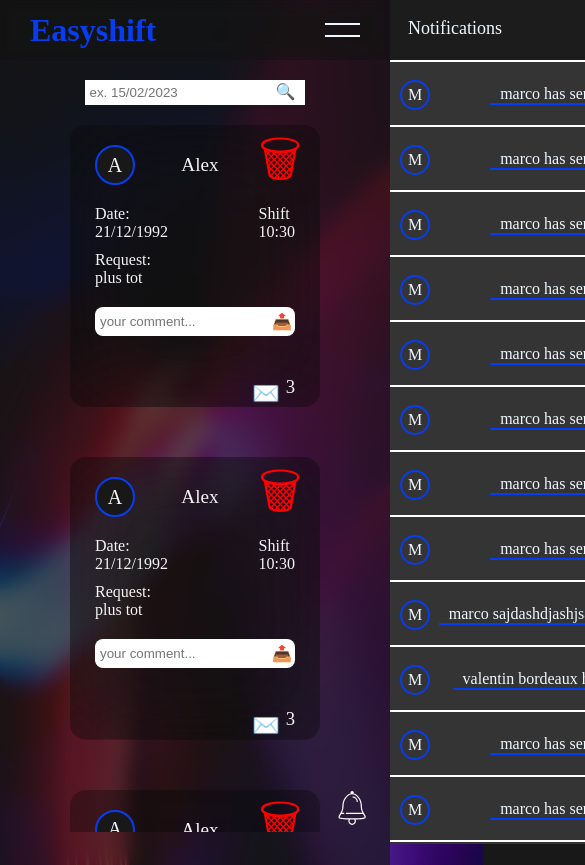
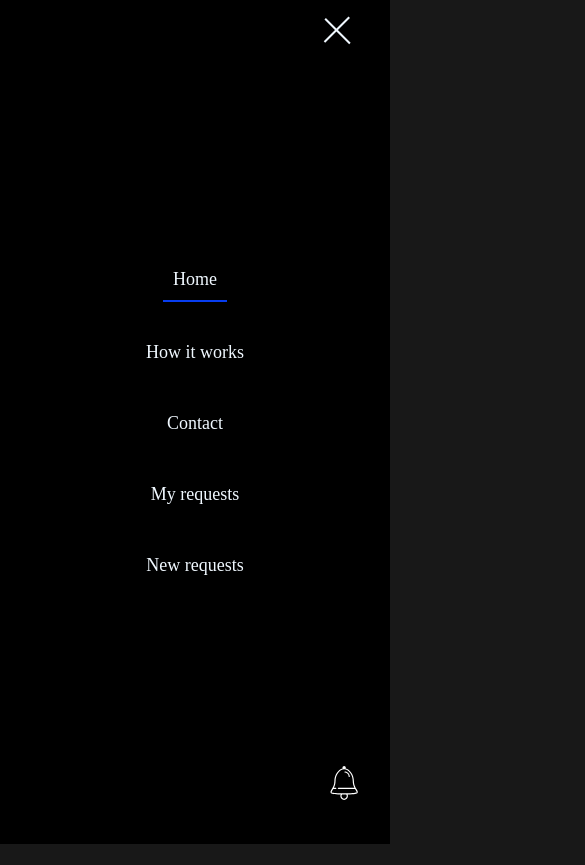
Before and after one commit to MarcoFormante/Easyshift, a plain HTML site: page home.html in a window 390 px wide. Both pictures are taken after a click on the element 342 px from the left and 30 px from the top of the page. Shown: the top 865 px of the page, 585 px wide, since content can reach past the window. After the commit the page ends 844 px from the top, so only its background shows below. Drawn offline with Linux system fonts and the light colour scheme.

Commit message:
create menu toogle in js & sass

```diff
--- a/Js/menu.js
+++ b/Js/menu.js
@@ -0,0 +1,20 @@
+const menuBtn = document.querySelector(".menu-container");
+
+
+menuBtn.addEventListener("click", toggleMenu);
+
+function toggleMenu() {
+
+    const menuLines = document.querySelectorAll(".menu-line");
+
+    menuLines.forEach(line=> {
+        line.classList.toggle("toggle-menu");
+    });
+
+    const headerNav = document.querySelector(".header-nav");
+
+    headerNav.classList.toggle("toggle-menu");
+
+    document.querySelector("main").classList.toggle("toggle-menu");
+
+}
--- a/home.html
+++ b/home.html
@@ -383,19 +383,9 @@
 
             </div>
         </main>
-
-
-
-        <footer>
-
-
-        </footer>
     </div>
 
 
-
-
-
-
+<script src="/Js/menu.js"></script>
 </body>
 </html>
--- a/sass/_main_request.scss
+++ b/sass/_main_request.scss
@@ -1,4 +1,9 @@
+main{
 
+    &.toggle-menu{
+        display: none;
+    }
+}
 
 
 .main-requests{
--- a/sass/_menu.scss
+++ b/sass/_menu.scss
@@ -19,4 +19,19 @@
     width: 100%;
     height: 2px;
     background-color: aliceblue;
+    transition: transform 0.3s ease;
+
+        &:first-child{
+
+            &.toggle-menu{
+               transform: rotate(-45deg)translateX(-8px);
+            }
+        }
+
+        &:last-child{
+
+            &.toggle-menu{
+               transform: rotate(45deg)translateX(-7px);
+            }
+        }
 }
--- a/sass/_notifications.scss
+++ b/sass/_notifications.scss
@@ -1,7 +1,7 @@
 .notification-icon-section{
     position: fixed;
-    top: 93vh;
-    left: 85vw;
+    top: 90vh;
+    left: 83vw;
     width: 40px;
     height: 40px;
     z-index: 20;
--- a/sass/_responsive.scss
+++ b/sass/_responsive.scss
@@ -27,6 +27,12 @@
         left: 100%;
         display: flex;
         flex-direction: column;
+        z-index: 20;
+
+            &.toggle-menu{
+                left: 0%;
+                z-index: 20;
+            }
 
     }
 
```
Also changed, not shown: myRequest.html (+1 -1 lines), newRequest.html (+1 -1 lines), main.css, 1 other file.
